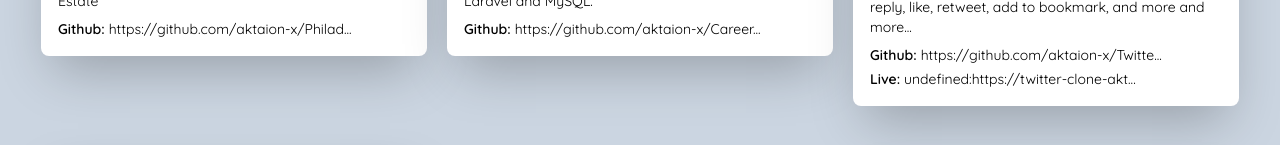
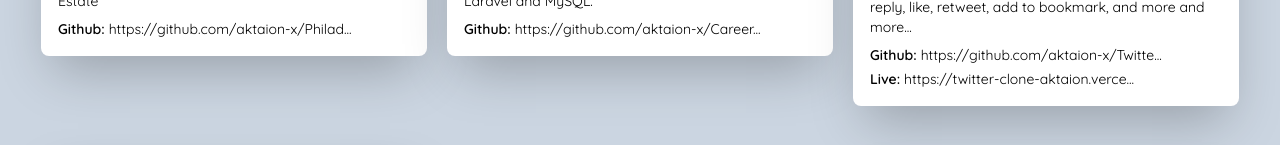
Before and after one commit to aktaion-x/Portfolio, a React (Vite) app: page /projects in a window 1280 px wide. Shown: the part 796-941 px from the top of the page. Built offline with nearby package versions, Linux system fonts and the light colour scheme.

Commit message:
edit Projects/Card

```diff
--- a/src/pages/Projects/Card.tsx
+++ b/src/pages/Projects/Card.tsx
@@ -7,24 +7,25 @@ import { useEffect, useState } from "react";
 
 
 const Card = ({ index, project }: { index: number, project: Project }) => {
-  const [liveUrl, setLiveUrl] = useState("")
-  useEffect(() => {
-    if (project.links.live) {
-      setLiveUrl(import.meta.env.VITE_APP + ":" + project.links.live)
-    }
-  }, [])
+  // const [liveUrl, setLiveUrl] = useState("")
+  // useEffect(() => {
+  //   if (project.links.live) {
+  //     setLiveUrl(import.meta.env.VITE_APP + ":" + project.links.live)
+  //     console.log({ liveUrl })
+  //   }
+  // }, [])
   return (
     <Tilt options={tiltOption}>
       <motion.div
         variants={fadeIn("right", "spring", (index / 2) * 0.5, 0.75)}
         className='rounded-lg bg-white border border-transparent dark:border-[#000000b3] overflow-hidden shadow-2xl'>
         <div className='max-w-sm text-black'>
-          <a target="_blank" href={liveUrl ? liveUrl : '#'}>
+          <a target="_blank" href={project.links.live ? project.links.live : '#'}>
             <img className="w-full object-cover" src={project.image} alt={project.name} />
           </a>
           <div className="py-3 px-4">
             <h3>
-              <a target="_blank" className="text-xl font-bold block" href={liveUrl}>
+              <a target="_blank" className="text-xl font-bold block" href={project.links.live}>
                 {project.name}
               </a>
             </h3>
@@ -49,15 +50,15 @@ const Card = ({ index, project }: { index: number, project: Project }) => {
             <div className="text-sm mt-2">
               {Object.keys(project.links).map((key) => {
                 if (project.links[key as keyof typeof project.links]) {
-                  if (key === 'live' && liveUrl.length) {
+                  if (key === 'live' && project?.links?.live?.length) {
                     // set live url
                     return (
                       <div className="mb-1 font-semibold" key={key}>
                         {key[0].toUpperCase() + key.slice(1)}:{" "}
-                        <a target="_blank" className="font-normal hover:underline" href={liveUrl}>
-                          {liveUrl.length > 35
-                            ? liveUrl.slice(0, 35) + "..."
-                            : liveUrl.slice(0, 35)}
+                        <a target="_blank" className="font-normal hover:underline" href={project?.links.live}>
+                          {project?.links.live.length > 35
+                            ? project?.links.live.slice(0, 35) + "..."
+                            : project?.links.live.slice(0, 35)}
                         </a>
                       </div>
                     )
```
